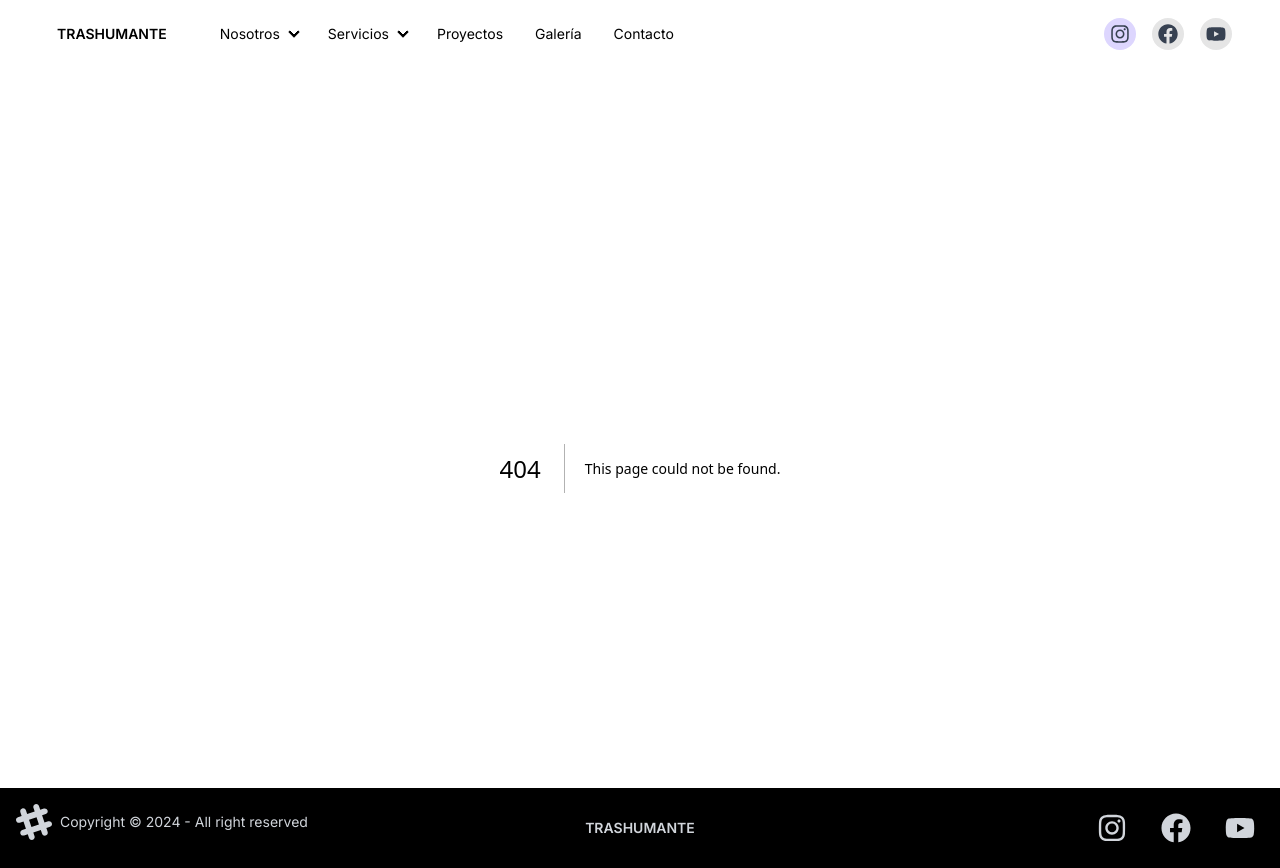
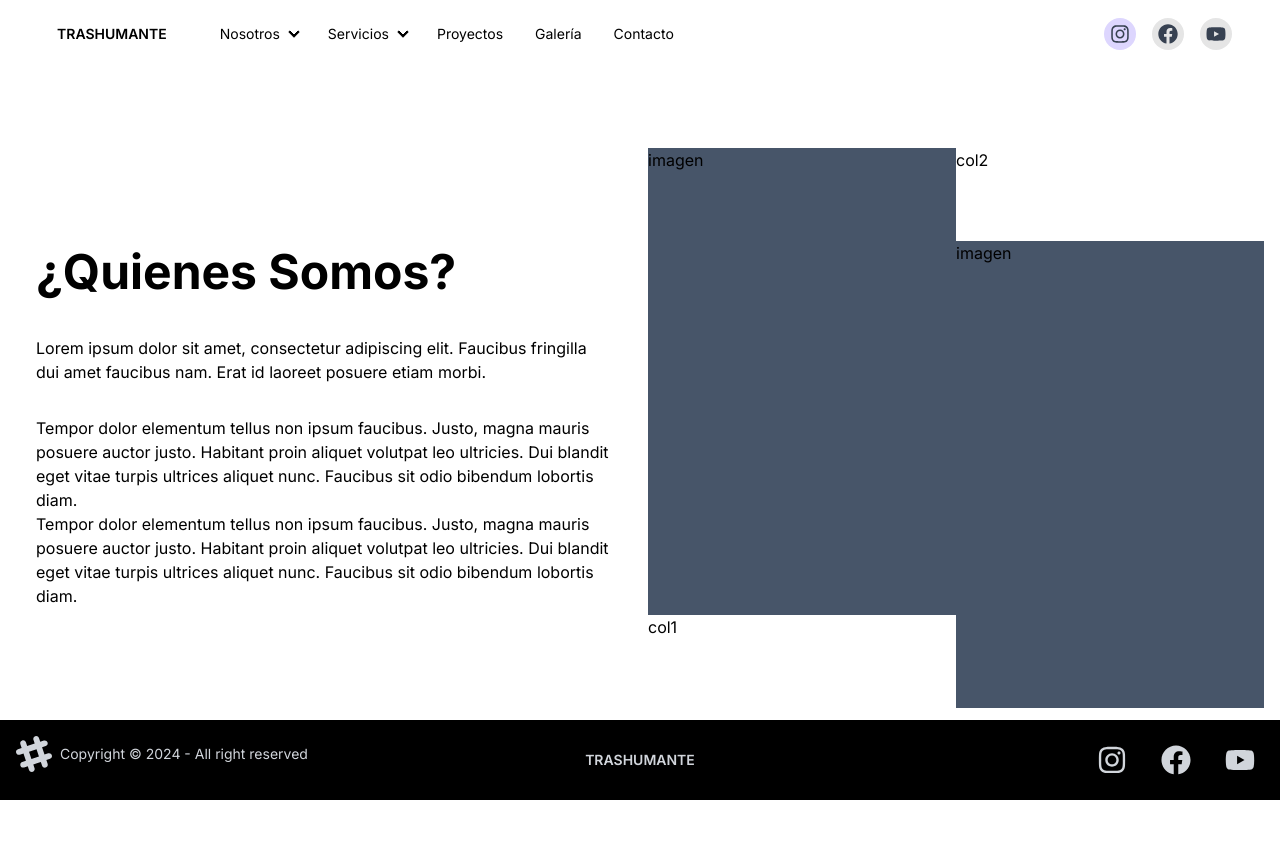
Before and after one commit to CatalinaScheleff/Trashumante-Project, a Next.js app: page /quienessomos in a window 1280 px wide. Before the commit this address had no page. After the commit the page ends 800 px from the top, so only its background shows below. Built offline with nearby package versions, Linux system fonts and the light colour scheme.

Commit message:
Quienes Somos

```diff
--- a/src/app/page.js
+++ b/src/app/page.js
@@ -1,4 +1,5 @@
 import Image from "next/image";
+import Link from "next/link";
 
 
 
@@ -33,7 +34,9 @@ export default function Inicio() {
     <div className="col-span-2">
       <h1 className="text-5xl font-bold">Conoce nuestro trabajo</h1>
       <p className="my-8">Provident cupiditate voluptatem et in. Quaerat fugiat ut assumenda excepturi exercitationem quasi. In deleniti eaque aut repudiandae et a id nisi.</p>
+      <Link href={'/contacto'}>
       <button className="btn bg-violet-600 text-white hover:text-violet-600 border-solid border-2 border-violet-600">Contáctanos</button>
+      </Link>
     </div>
     <div className="col grid place-items-center">
     <div className="bg-gray-800 mx-10 w-[700px] h-[400px]">
--- /dev/null
+++ b/src/app/quienessomos/page.jsx
@@ -0,0 +1,34 @@
+const QuienesSomos = () => {
+  return (
+    <main className="my-16">
+      <div className="hero">
+        <div className="hero-content grid grid-cols-2 col-auto">
+
+          <div className="col px-5">
+            <h1 className="text-5xl font-bold mb-10">¿Quienes Somos?</h1>
+            <p className="my-8">
+            Lorem ipsum dolor sit amet, consectetur adipiscing elit. Faucibus fringilla dui amet faucibus nam. Erat id laoreet posuere etiam morbi.
+            </p>
+            <p>
+            Tempor dolor elementum tellus non ipsum faucibus. Justo, magna mauris posuere auctor justo. Habitant proin aliquet volutpat leo ultricies. Dui blandit eget vitae turpis ultrices aliquet nunc. Faucibus sit odio bibendum lobortis diam.
+            </p>
+            <p>
+            Tempor dolor elementum tellus non ipsum faucibus. Justo, magna mauris posuere auctor justo. Habitant proin aliquet volutpat leo ultricies. Dui blandit eget vitae turpis ultrices aliquet nunc. Faucibus sit odio bibendum lobortis diam.
+            </p>
+          </div>
+
+          <div className="col grid grid-cols-2 grid-rows-6 h-[560px]">
+            <div className="col-span-1 row-span-5 bg-slate-600"> imagen</div>
+            <div className="col-span-1 row-span-1"> col2</div>
+            <div className="col-span-1 row-span-5 bg-slate-600"> imagen</div>
+            <div className="col-span-1 row-span-1"> col1</div>
+
+          </div>
+
+        </div>
+      </div>
+    </main>
+  );
+};
+
+export default QuienesSomos;
--- a/src/components/Navbar.jsx
+++ b/src/components/Navbar.jsx
@@ -1,3 +1,4 @@
+import Link from "next/link";
 import { FaInstagram, FaFacebook, FaYoutube } from "react-icons/fa";
 
 const Navbar = () => {
@@ -24,14 +25,14 @@ const Navbar = () => {
 
           </div>
 
-          <a className="btn btn-ghost text-sm">TRASHUMANTE</a>
+          <Link href={'/'} className="btn btn-ghost text-sm">TRASHUMANTE</Link>
         <div className="navbar-center hidden mx-4 lg:flex">
           <ul className="menu menu-horizontal px-1">
             <li>
               <details>
                 <summary>Nosotros</summary>
                 <ul className="p-2 bg-white">
-                  <li><a>¿Quienes Somos?</a></li>
+                  <li><Link href={'/quienessomos'}>¿Quienes Somos?</Link></li>
                   <li><a>Equipo</a></li>
                 </ul>
               </details>
@@ -48,7 +49,7 @@ const Navbar = () => {
             </li>
             <li><a>Proyectos</a></li>
             <li><a>Galería</a></li>
-            <li><a>Contacto</a></li>
+            <li><Link href={'/contacto'}>Contacto</Link></li>
           </ul>
         </div>
         </div>
```
